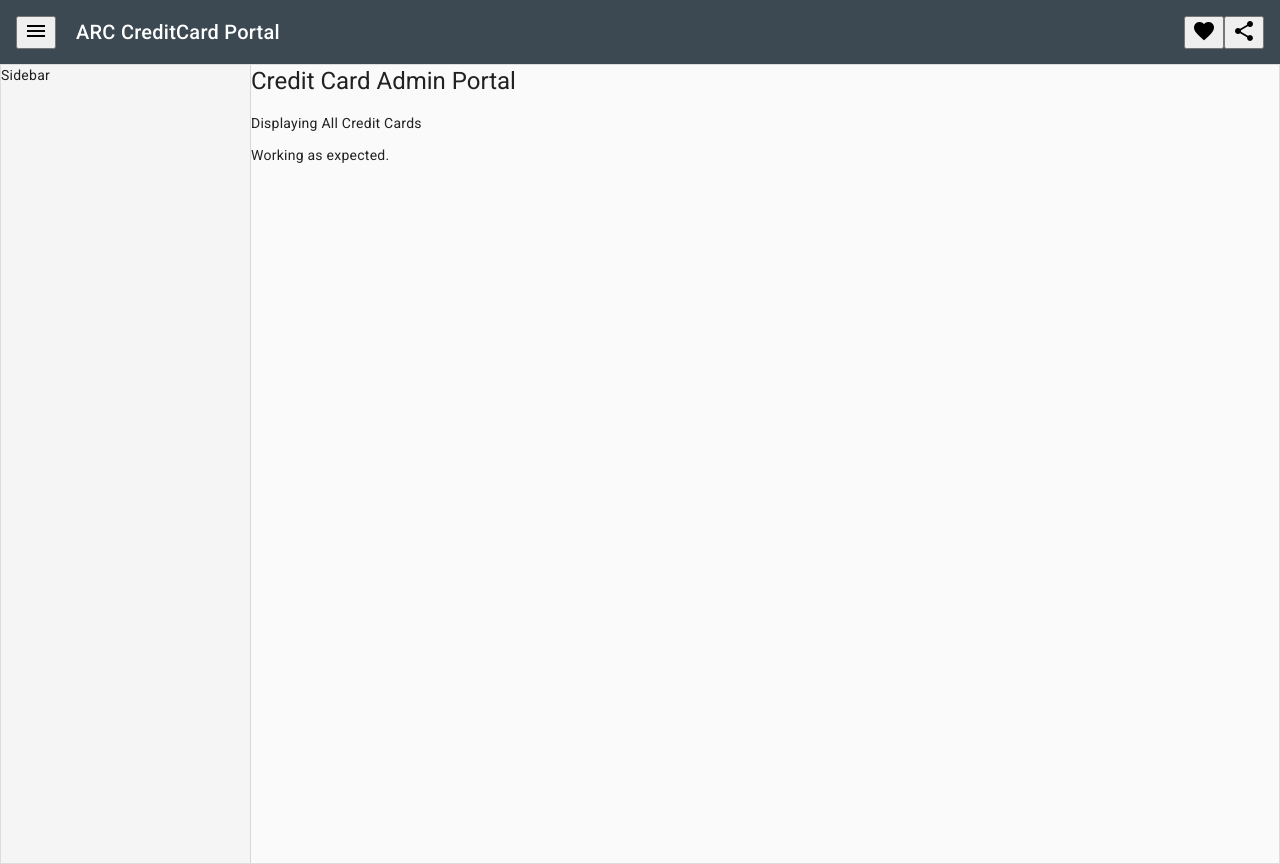
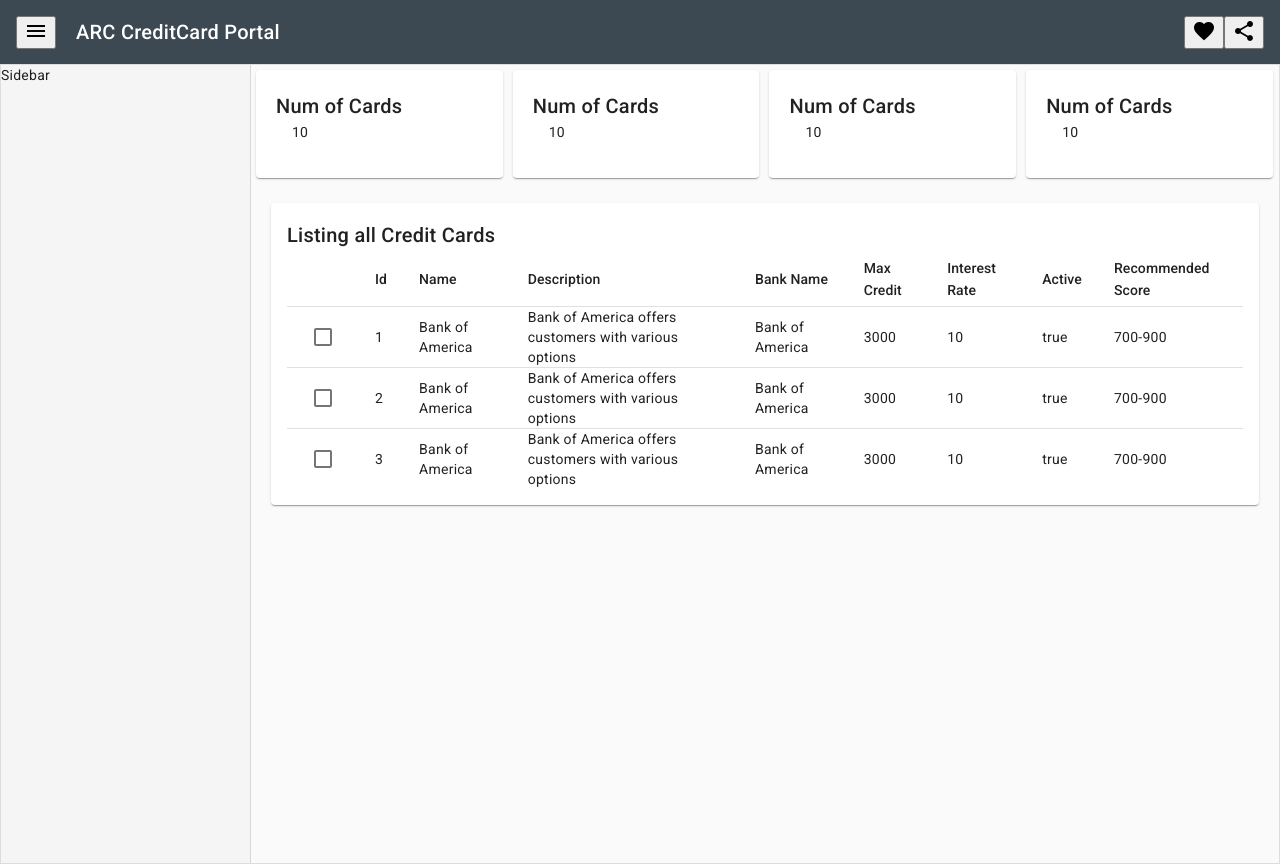
Before and after one commit to ccaups/Angular-16-CRUD, an Angular app in the folder creditcardadmin/: page /creditcards in a window 1280 px wide. Built offline with nearby package versions, Linux system fonts and the light colour scheme.

Commit message:
Angular 16 CRUD with Web API Tutorial Part #5 - Mat Table and Read Functionality

```diff
--- a/creditcardadmin/db.json
+++ b/creditcardadmin/db.json
@@ -3,10 +3,11 @@
         {
             "id":1,
             "cardName": "Bank of America - Platinum Card",
+            "bankName": "Bank of America",
             "description":"Bank of America offers customers with veriety of options",
             "maxCredit": 8000,
             "active": true,
-            "anuualFeee": 0,
+            "annualFeee": 0,
             "interestRate": 13.5,
             "introOffer": 200,
             "recommededCreditScore": "600-800",
@@ -16,7 +17,8 @@
         },
         {
             "id":2,
-            "cardName": "Bank of America - Gold Card",
+            "cardName": "Chase of America - Gold Card",
+            "bankName": "Chase of America",
             "description":"Bank of America offers customers with veriety of options",
             "maxCredit": 10000,
             "active": true,
@@ -30,7 +32,8 @@
         },
         {
             "id":3,
-            "cardName": "Bank of America - Silver Card",
+            "cardName": "Rich of America - Silver Card",
+            "bankName": "Rich of America",
             "description":"Bank of America offers customers with veriety of options",
             "maxCredit": 9000,
             "active": true,
--- a/creditcardadmin/src/app/app.component.html
+++ b/creditcardadmin/src/app/app.component.html
@@ -17,7 +17,6 @@
     Sidebar
   </mat-drawer>
   <mat-drawer-content class="main-content">
-    <h1>Credit Card Admin Portal</h1>
     <router-outlet></router-outlet>
   </mat-drawer-content>
 </mat-drawer-container>
--- a/creditcardadmin/src/app/app.module.ts
+++ b/creditcardadmin/src/app/app.module.ts
@@ -8,6 +8,7 @@ import {MatToolbarModule} from '@angular/material/toolbar';
 import {MatIconModule} from '@angular/material/icon';
 import {MatSidenavModule} from '@angular/material/sidenav';
 import { PageNotFoundComponent } from './page-not-found/page-not-found.component';
+
 
 @NgModule({
   declarations: [
--- a/creditcardadmin/src/app/creditcards/creditcards.component.html
+++ b/creditcardadmin/src/app/creditcards/creditcards.component.html
@@ -1,3 +1,71 @@
-<p>Displaying All Credit Cards</p>
+<div style="display: flex; flex-direction: row;">
+    <mat-card class="mat-card count-card">
+        <mat-card-title>Num of Cards</mat-card-title>
+        <mat-card-content>10</mat-card-content>
+    </mat-card>
+    <mat-card class="mat-card count-card">
+        <mat-card-title>Num of Cards</mat-card-title>
+        <mat-card-content>10</mat-card-content>
+    </mat-card>
+    <mat-card class="mat-card count-card">
+        <mat-card-title>Num of Cards</mat-card-title>
+        <mat-card-content>10</mat-card-content>
+    </mat-card>
+    <mat-card class="mat-card count-card">
+        <mat-card-title>Num of Cards</mat-card-title>
+        <mat-card-content>10</mat-card-content>
+    </mat-card>
 
-Working as expected.
+</div>
+
+
+
+<mat-card class="mat-card">
+    <mat-card-header>
+        <mat-card-title>Listing all Credit Cards</mat-card-title>
+    </mat-card-header>
+    <mat-card-content>
+        <table mat-table [dataSource]="dataSource" matSort>
+            <ng-container matColumnDef="select">
+                <th mat-header-cell *matHeaderCellDef></th>
+                <td mat-cell *matCellDef="let row">
+                    <mat-checkbox></mat-checkbox>
+                </td>
+            </ng-container>
+            <ng-container matColumnDef="id">
+                <th mat-header-cell *matHeaderCellDef>Id</th>
+                <td mat-cell *matCellDef="let element">{{element.id}}</td>
+            </ng-container>
+            <ng-container matColumnDef="name">
+                <th mat-header-cell *matHeaderCellDef>Name</th>
+                <td mat-cell *matCellDef="let element">{{element.name}}</td>
+            </ng-container>
+            <ng-container matColumnDef="description">
+                <th mat-header-cell *matHeaderCellDef>Description</th>
+                <td mat-cell *matCellDef="let element">{{element.description}}</td>
+            </ng-container>
+            <ng-container matColumnDef="bankName">
+                <th mat-header-cell *matHeaderCellDef>Bank Name</th>
+                <td mat-cell *matCellDef="let element">{{element.bankName}}</td>
+            </ng-container>
+            <ng-container matColumnDef="maxCredit">
+                <th mat-header-cell *matHeaderCellDef>Max Credit</th>
+                <td mat-cell *matCellDef="let element">{{element.maxCredit}}</td>
+            </ng-container>
+            <ng-container matColumnDef="interestRate">
+                <th mat-header-cell *matHeaderCellDef>Interest Rate</th>
+                <td mat-cell *matCellDef="let element">{{element.interestRate}}</td>
+            </ng-container>
+            <ng-container matColumnDef="active">
+                <th mat-header-cell *matHeaderCellDef>Active</th>
+                <td mat-cell *matCellDef="let element">{{element.active}}</td>
+            </ng-container>
+            <ng-container matColumnDef="recommendedScore">
+                <th mat-header-cell *matHeaderCellDef>Recommended Score</th>
+                <td mat-cell *matCellDef="let element">{{element.recommendedScore}}</td>
+            </ng-container>
+            <tr mat-header-row *matHeaderRowDef="displayColumns"></tr>
+            <tr mat-row *matRowDef="let row; columns: displayColumns"></tr>
+        </table>
+    </mat-card-content>
+</mat-card>
--- a/creditcardadmin/src/app/creditcards/creditcards.component.scss
+++ b/creditcardadmin/src/app/creditcards/creditcards.component.scss
@@ -0,0 +1,8 @@
+.mat-card {
+    margin: 20px;
+}
+.count-card{
+    width: 24%;
+    margin: 5px;
+    padding: 20px;
+}
--- a/creditcardadmin/src/app/creditcards/creditcards.component.ts
+++ b/creditcardadmin/src/app/creditcards/creditcards.component.ts
@@ -1,4 +1,54 @@
-import { Component } from '@angular/core';
+import { Component, ViewChild } from '@angular/core';
+import { CreditCard } from '../models/credit-card';
+import { MatTable, MatTableDataSource } from '@angular/material/table';
+import { SelectionModel } from '@angular/cdk/collections';
+import { MatPaginator} from '@angular/material/paginator';
+import { MatSort } from '@angular/material/sort';
+
+const TABLE_DATA: CreditCard[] = [
+  {
+    id: 1,
+    name: 'Bank of America',
+    description: 'Bank of America offers customers with various options',
+    bankName: "Bank of America",
+    maxCredit: 3000,
+    interestRate: 10,
+    active: true,
+    recommendedScore: '700-900',
+    annualFee: 4,
+    termsAndConditions: 'Following are the terms and conditions',
+    createdDate: '2023-31-08',
+    updateDate: '2023-31-08'
+  },
+  {
+    id: 2,
+    name: 'Bank of America',
+    description: 'Bank of America offers customers with various options',
+    bankName: "Bank of America",
+    maxCredit: 3000,
+    interestRate: 10,
+    active: true,
+    recommendedScore: '700-900',
+    annualFee: 4,
+    termsAndConditions: 'Following are the terms and conditions',
+    createdDate: '2023-31-08',
+    updateDate: '2023-31-08'
+  },
+  {
+    id: 3,
+    name: 'Bank of America',
+    description: 'Bank of America offers customers with various options',
+    bankName: "Bank of America",
+    maxCredit: 3000,
+    interestRate: 10,
+    active: true,
+    recommendedScore: '700-900',
+    annualFee: 4,
+    termsAndConditions: 'Following are the terms and conditions',
+    createdDate: '2023-31-08',
+    updateDate: '2023-31-08'
+  }
+];
 
 @Component({
   selector: 'app-creditcards',
@@ -7,4 +57,22 @@ import { Component } from '@angular/core';
 })
 export class CreditcardsComponent {
 
+  displayColumns = ["select","id","name","description","bankName","maxCredit","interestRate","active","recommendedScore"]; //
+
+  dataSource = new MatTableDataSource(TABLE_DATA);
+
+  selection = new SelectionModel(true, []);
+
+  @ViewChild(MatPaginator) paginator!: MatPaginator;
+  @ViewChild(MatSort) sort!: MatSort;
+
+  ngAfterViewInit(){
+    this.dataSource.paginator = this.paginator;
+    this.dataSource.sort = this.sort;
+  }
+
+  selectHandler(row: CreditCard){
+    this.selection.toggle(row as never);
+  }
+
 }
```
Also changed, not shown: creditcardadmin/src/app/creditcards/creditcards.module.ts (+10 -1 lines).
